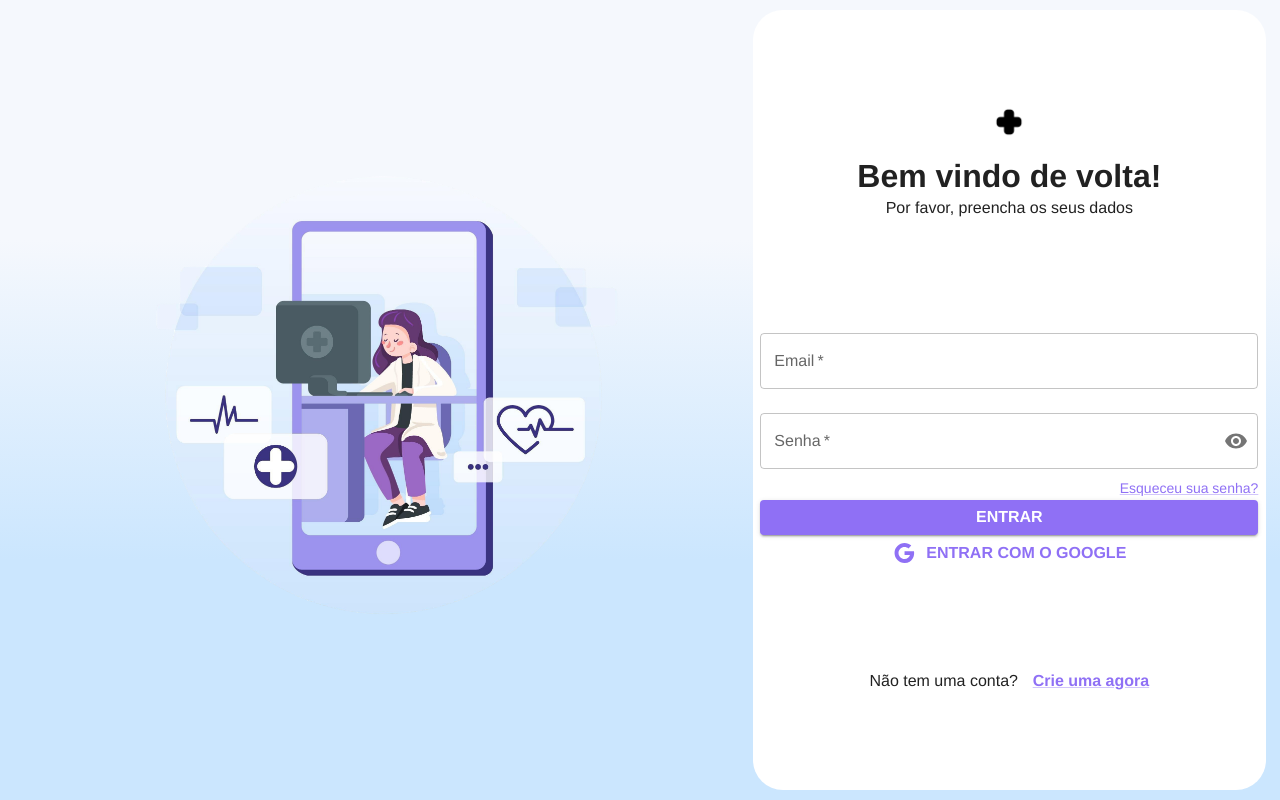
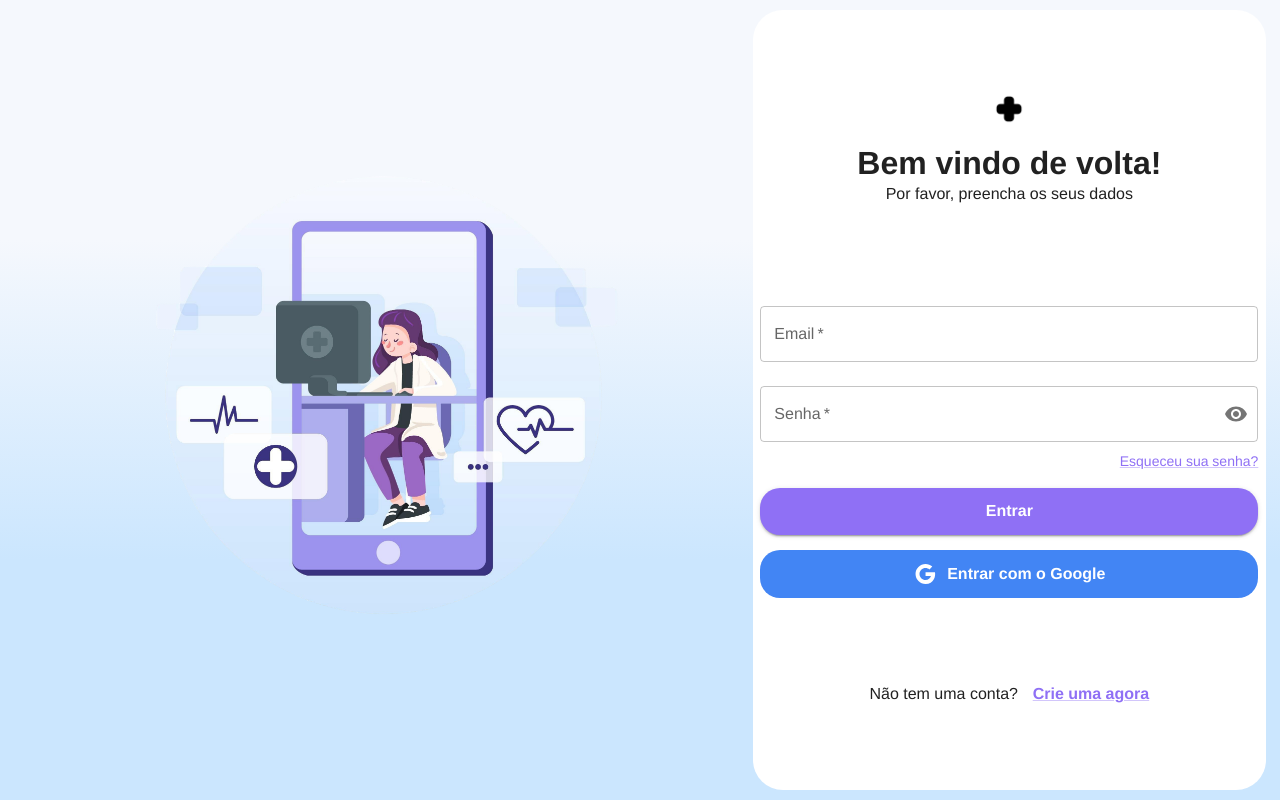
Before and after one commit to AryaneLadeira/Medicca, a React (Vite) app in the folder medicca-front/: page /login in a window 1280 px wide. Built offline with nearby package versions, Linux system fonts and the light colour scheme; a web font is replaced by a local one.

Commit message:
Fixing button style

```diff
--- a/medicca-front/src/components/atoms/GoogleButton/index.tsx
+++ b/medicca-front/src/components/atoms/GoogleButton/index.tsx
@@ -2,13 +2,13 @@ import GoogleIcon from '@mui/icons-material/Google';
 import { Button, Typography } from '@mui/material';
 import './style.scss';
 
-export default function GoogleButton() {
+function GoogleButton() {
   return (
-    <Button className="google-login-btn" fullWidth>
+    <Button className="google-login-btn large-btn" fullWidth>
       <GoogleIcon className="google-icon" />
-      <Typography variant="body2">
-        Entrar com o Google
-      </Typography>
+      <Typography variant="body2">Entrar com o Google</Typography>
     </Button>
   );
 }
+
+export default GoogleButton;
--- a/medicca-front/src/components/atoms/GoogleButton/style.scss
+++ b/medicca-front/src/components/atoms/GoogleButton/style.scss
@@ -1,15 +1,11 @@
-.google-login-btn {
+button.google-login-btn {
   background-color: #4285f4;
   color: white;
   display: flex;
   justify-content: center;
   align-items: center;
   gap: 10px;
-  border-radius: 20px;
-  padding: 12px;
-  font-weight: bold;
   margin-top: 15px;
-  text-transform: none;
 
   &:hover {
     background-color: #357ae8;
--- a/medicca-front/src/components/atoms/LoginButton/index.tsx
+++ b/medicca-front/src/components/atoms/LoginButton/index.tsx
@@ -1,10 +1,10 @@
 import { Button, Typography } from '@mui/material';
 import './style.scss';
 
-export default function LoginButton() {
+function LoginButton() {
   return (
     <Button
-      className="login-btn"
+      className="large-btn"
       type="submit"
       variant="contained"
       color="primary"
@@ -14,3 +14,5 @@ export default function LoginButton() {
     </Button>
   );
 }
+
+export default LoginButton;
--- a/medicca-front/src/components/atoms/LoginButton/style.scss
+++ b/medicca-front/src/components/atoms/LoginButton/style.scss
@@ -1,4 +1,4 @@
-.login-btn {
+button.large-btn {
   display: flex;
   justify-content: center;
   align-items: center;
```
